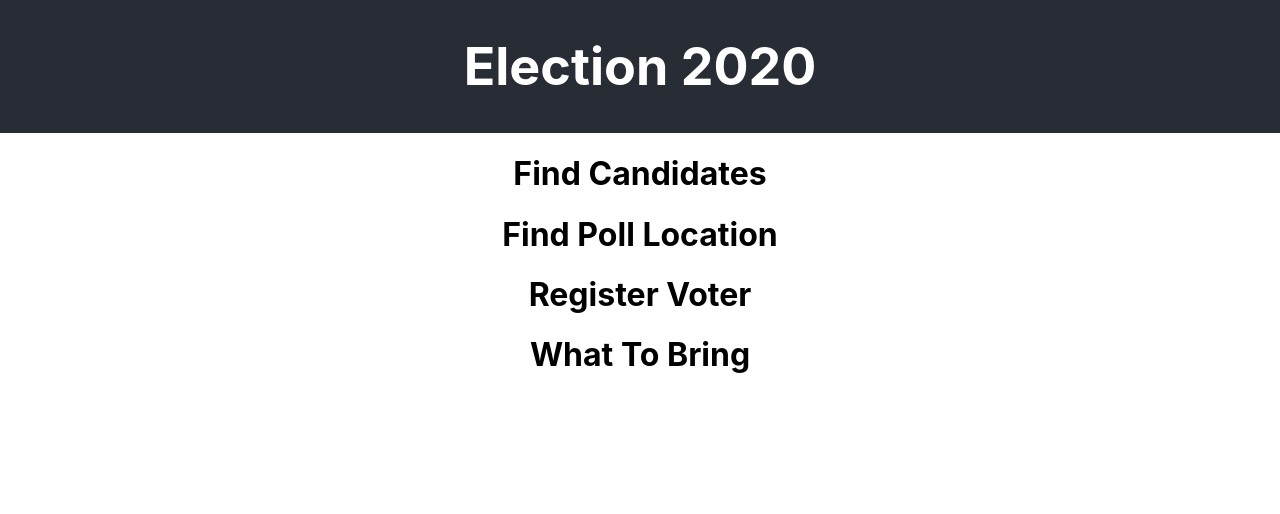
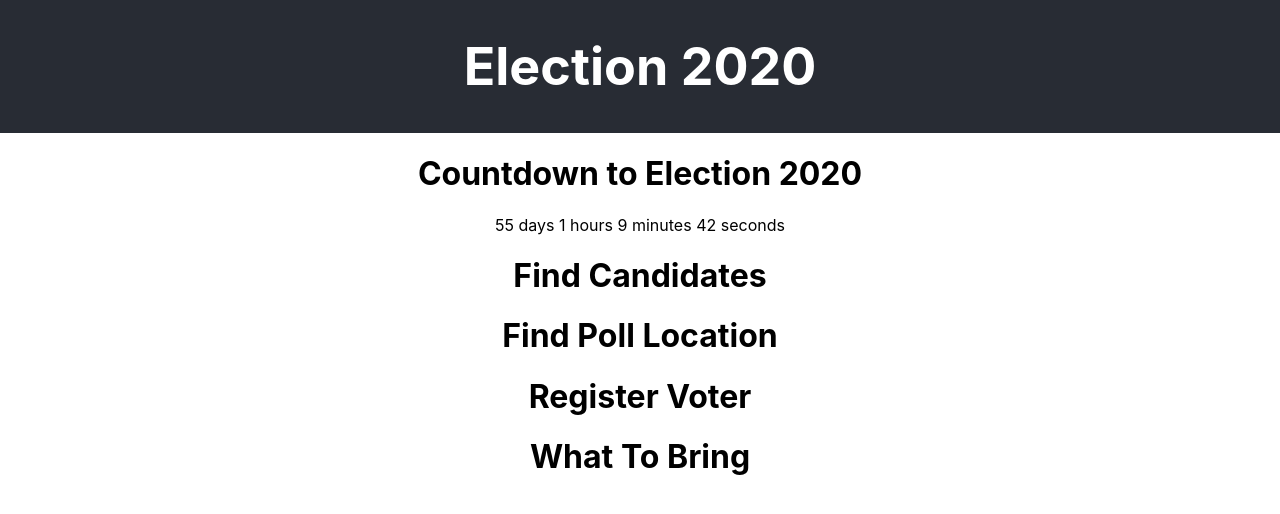
Before and after one commit to NaryxHaxns/Hackathon2020FrontEnd, a React (Create React App) app: page / in a window 1280 px wide. Shown: the top 514 px of the page. Built offline with nearby package versions, Linux system fonts and the light colour scheme.

Commit message:
Finish Countdown

```diff
--- a/config/database.js
+++ b/config/database.js
@@ -1,7 +1,5 @@
 var mongoose = require('mongoose');
-mongoose.connect(
-'
-',
+mongoose.connect(,
 { useNewUrlParser: true,
     useCreateIndex: true,
     useUnifiedTopology: true,
--- a/src/components/CountdownClock/CountdownClock.jsx
+++ b/src/components/CountdownClock/CountdownClock.jsx
@@ -1,43 +1,60 @@
-import React from "react";
+import React, { useEffect, useState } from "react";
 
 const CountdownClock = (props) => {
-  const electionDate = "2020-11-03";
+  //findTimeRemaining function
+  const findTimeRemaining = () => {
+    let year = new Date().getFullYear();
+    const difference = +new Date(`11/03/${year}`) - +new Date();
+    let timeRemaining = {};
+    if (difference > 0) {
+      timeRemaining = {
+        days: Math.floor(difference / (1000 * 60 * 60 * 24)),
+        hours: Math.floor((difference / (1000 * 60 * 60)) % 24),
+        minutes: Math.floor((difference / 1000 / 60) % 60),
+        seconds: Math.floor((difference / 1000) % 60),
+      };
+    }
+    return timeRemaining;
+  };
+  //end function
 
-  function getCountdown(endtime) {
-    const total = Date.parse(endtime) - Date.parse(new Date());
-    const seconds = Math.floor((total / 1000) % 60);
-    const minutes = Math.floor((total / 1000 / 60) % 60);
-    const hours = Math.floor((total / (1000 * 60 * 60)) % 24);
-    const days = Math.floor(total / (1000 * 60 * 60 * 24));
+  const [timeRemaining, setTimeRemaining] = useState(findTimeRemaining());
+  const [year] = useState(new Date().getFullYear());
 
-    return {
-      total,
-      days,
-      hours,
-      minutes,
-      seconds,
-    };
-  }
+  //UseEffect function
+  useEffect(() => {
+    setTimeout(() => {
+      setTimeRemaining(findTimeRemaining());
+    }, 1000);
+  });
 
-  function initializeClock(id, endtime) {
-    const clock = document.getElementById(id)
-    const timeinterval = setInterval(() => {
-        const t = getCountdown(endtime);
-        clock.innerHTML = 'days: ' + t.days + '<br>' +
-        'hours: ' + t.hours + '<br>' +
-        'minutes: ' + t.minutes + '<br>' +
-        'seconds: ' + t.seconds;
-        if (t.total <= 0) {
-            clearInterval(timeinterval);
-        }
-    },1000);
-  }
+  const timerComponents = [];
 
+  Object.keys(timeRemaining).forEach((interval) => {
+    if (!timeRemaining[interval]) {
+      return;
+    }
+    timerComponents.push(
+      <span>
+        {timeRemaining[interval]} {interval}{" "}
+      </span>
+    );
+  });
+
+  //end funciton
+
+  //return
   return (
-    <div id="CounterClock">
-
+    <div>
+      <h1>Countdown to Election {year}</h1>
+      {timerComponents.length ? (
+        timerComponents
+      ) : (
+        <span>It's Time To Vote!</span>
+      )}
     </div>
   );
+  //end return
 };
 
 export default CountdownClock;
```
Also changed, not shown: controllers/api/officials.js (added, +22 -0 lines), models/official.js (added, +16 -0 lines), routes/api/officials.js (added, +7 -0 lines), server.js (+6 -7 lines), routes/api/users.js (renamed from routes/api/user.js).
